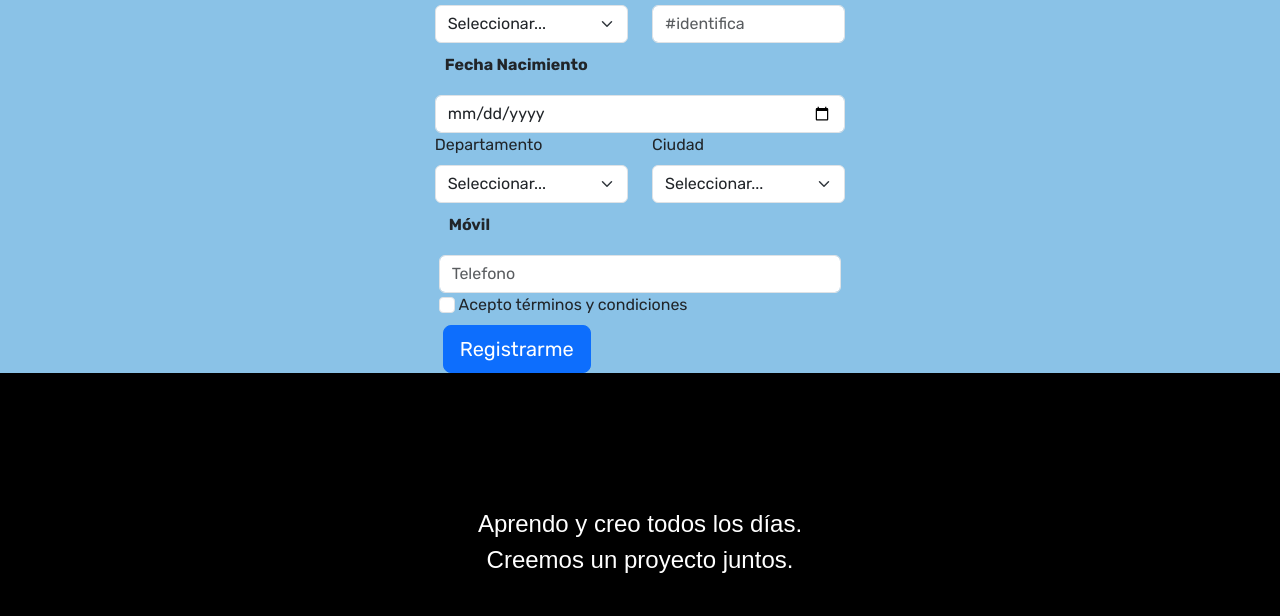
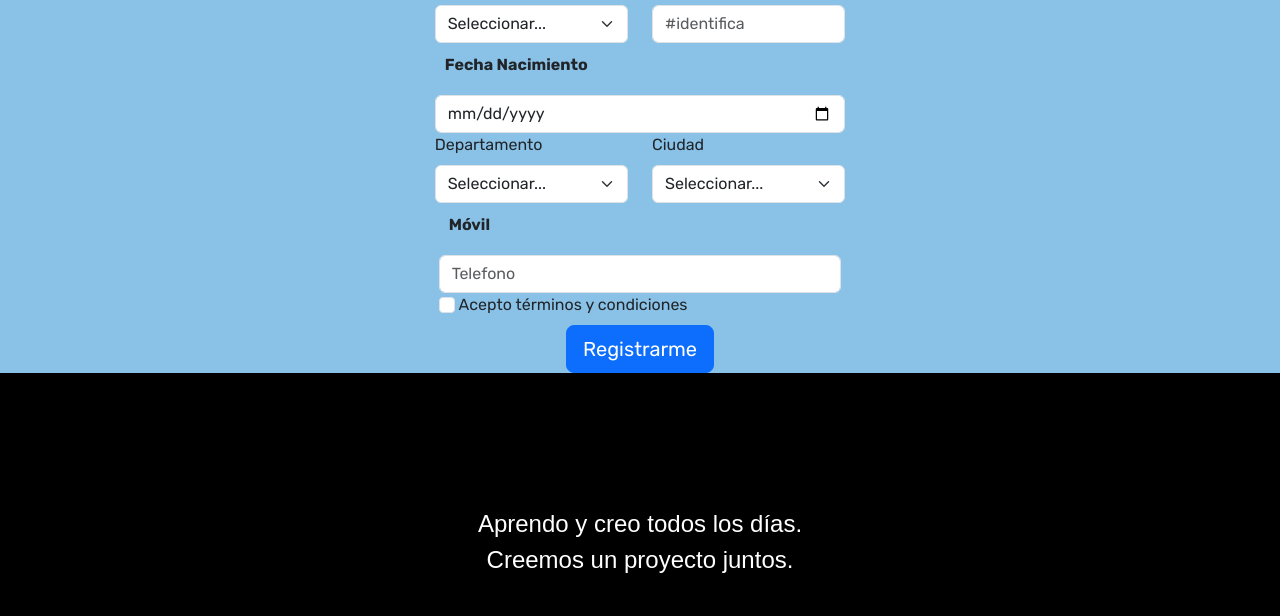
Before and after one commit to EL-Suescun/AeroNube, a plain HTML site: page registro.html in a window 1280 px wide. Shown: the part 809-1425 px from the top of the page. Drawn offline with nearby package versions, Linux system fonts and the light colour scheme.

Commit message:
change 1

```diff
--- a/registro.html
+++ b/registro.html
@@ -189,8 +189,8 @@
                         <input type="checkbox" class="form-check-input" value="" id="chkacepto" name="chkacepto">
                         <label for="chkacepto" class="form-label">Acepto términos y condiciones</label>
                     </div>
-                    <div class="row justify-content-md-center">
-                        <div class="col-md-4">
+                    <div class=" row justify-content-md-center text-center">
+                        <div class="col-md-4 ">
                             <input class="btn btn-primary btn-lg" type="submit" value="Registrarme">
                             <p class="formulario__mensaje-exito" id="formulario__mensaje-exito">Formulario enviado con
                                 exito</p>
@@ -250,7 +250,7 @@
       </a>
     </div>
     <div class="derechos-de-autor">Creado por Jane Doe (2022) &#169;</div>
-  </footer>
+    </footer>
 
 
 </body>
```
